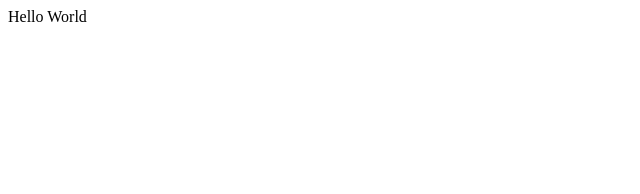
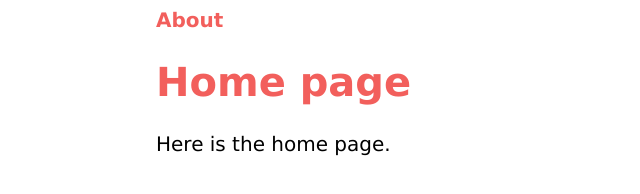
Before and after one commit to ChaituKNag/courses, a Gatsby site: page / in a window 1280 px wide. Shown: the whole page, without its empty margins (0-640 px from the left). Built offline with nearby package versions, Linux system fonts and the light colour scheme; Gatsby itself is replaced by a stand-in of ours.

Commit message:
feat: basic layout

```diff
--- /dev/null
+++ b/src/components/Layout.js
@@ -0,0 +1,16 @@
+import React from "react";
+import { Link } from "gatsby";
+import "./Layout.scss";
+
+const Layout = ({ children }) => {
+  return (
+    <div>
+      <header>
+        <Link to="/about">About</Link>
+      </header>
+      {children}
+    </div>
+  );
+};
+
+export default Layout;
--- /dev/null
+++ b/src/components/Layout.scss
@@ -0,0 +1,36 @@
+:root {
+  // variables
+  --base-font-size: 20px;
+  --desktop-width: 968px;
+  --clr-primary: #f25f5c;
+}
+
+body {
+  font-family: Verdana, Geneva, Tahoma, sans-serif;
+  font-size: var(--base-font-size);
+  max-width: var(--desktop-width);
+  margin: 0 auto;
+  padding: 0.5rem;
+}
+
+h1,
+h2,
+h3,
+h4,
+a {
+  color: var(--clr-primary);
+}
+
+a {
+  font-weight: bold;
+  text-decoration: none;
+}
+
+@media screen and (max-width: 967px) {
+  :root {
+    // variables
+    --base-font-size: 16px;
+    --desktop-width: 968px;
+    --clr-primary: #f25f5c;
+  }
+}
--- a/src/pages/index.js
+++ b/src/pages/index.js
@@ -1,8 +1,16 @@
 import * as React from "react";
+import Layout from "../components/Layout";
 
 // markup
 const IndexPage = () => {
-  return <main>Hello World</main>;
+  return (
+    <Layout>
+      <main>
+        <h1>Home page</h1>
+        <p>Here is the home page.</p>
+      </main>
+    </Layout>
+  );
 };
 
 export default IndexPage;
```
